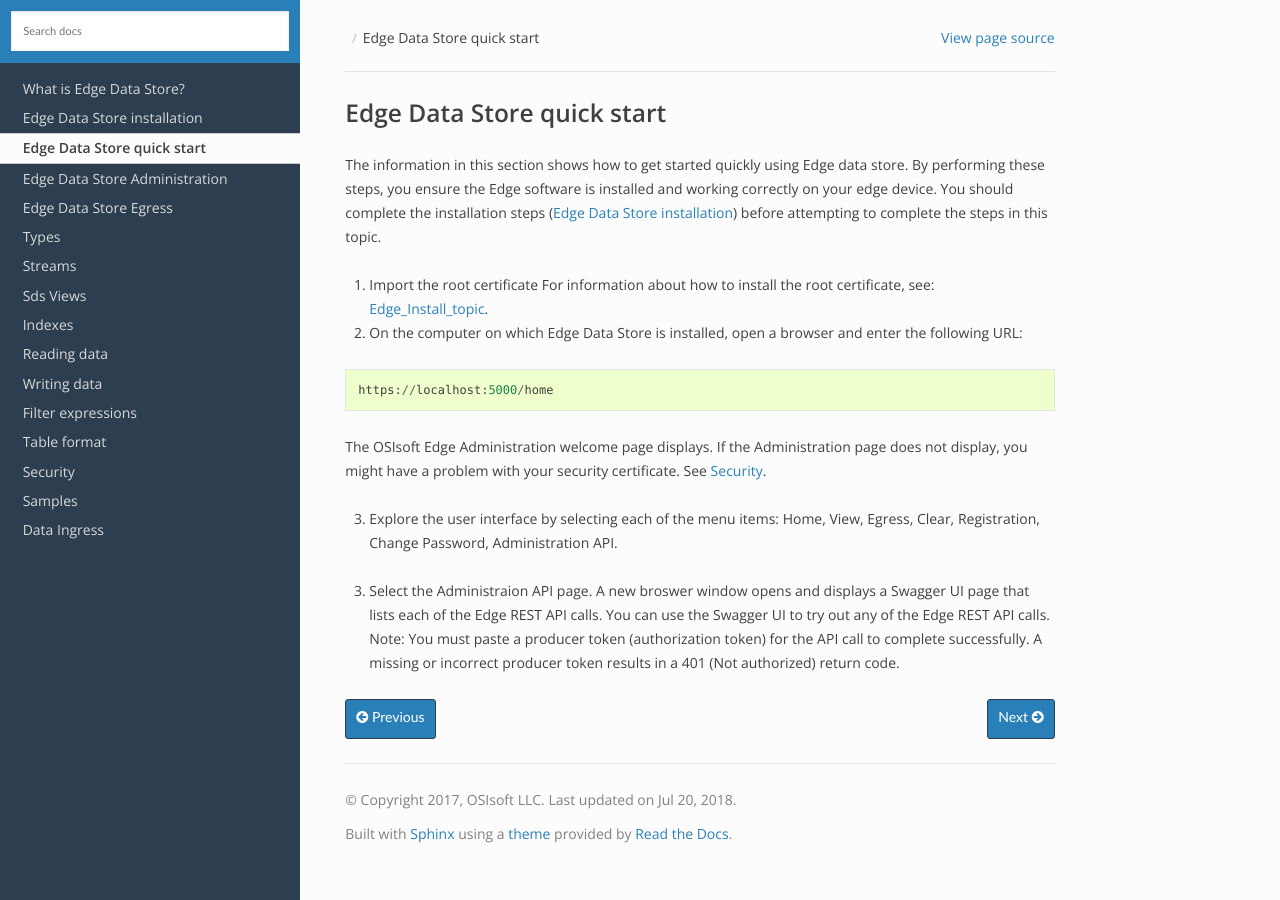
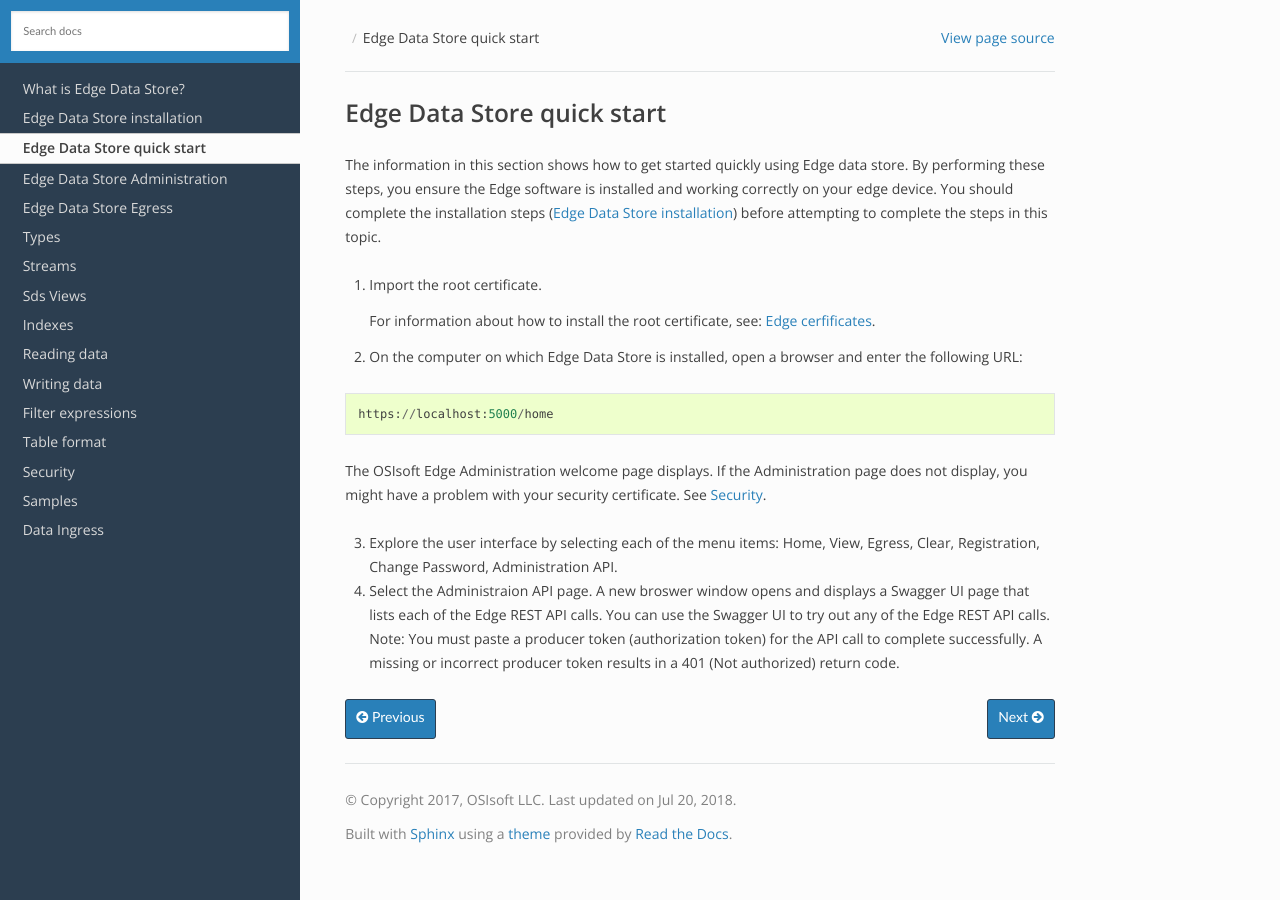
Before and after one commit to fgasparro/EdgeDS-Docs, a Sphinx documentation site: the page built from docs/EdgeDS_Quick.rst, in a window 1280 px wide. Built offline with Sphinx 7.4.7 and the Read the Docs theme 2.0.0, drawn with Linux system fonts in a browser that asks for light colours.

Commit message:
Update EdgeDS_Quick.rst

```diff
--- a/docs/EdgeDS_Quick.rst
+++ b/docs/EdgeDS_Quick.rst
@@ -6,8 +6,9 @@ The information in this section shows how to get started quickly using Edge data
 ensure the Edge software is installed and working correctly on your edge device.
 You should complete the installation steps (:ref:`Edge_Install_topic`) before attempting to complete the steps in this topic.
 
-1. Import the root certificate
-   For information about how to install the root certificate, see: :ref:`Edge_Install_topic <CertificateObj>`.
+1. Import the root certificate.
+
+   For information about how to install the root certificate, see: :ref:`Edge cerfificates <CertificateObj>`.
 
 2. On the computer on which Edge Data Store is installed, open a browser and enter the following URL:
 
```
Also changed, not shown: other parts of docs/EdgeDS_Quick.rst (+1 -1 lines).
